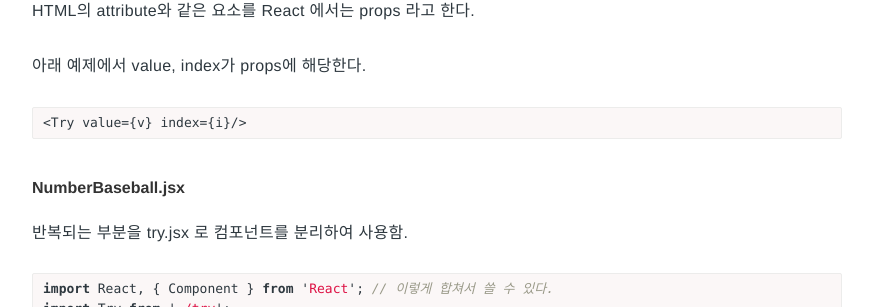
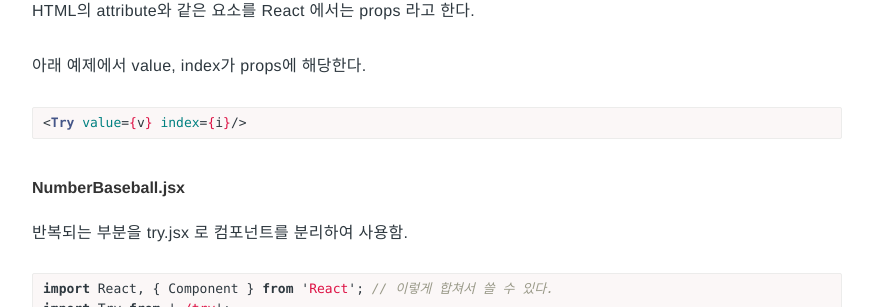
Before and after one commit to Pie001/pie001.github.io, a Jekyll site: the page built from _posts/2020-11-19-0075.md, in a window 1280 px wide and 900 px high, scrolled down 1690 px. Shown: the part 145-452 px from the top of the window, without its empty margins (203-1076 px from the left). Built offline with Jekyll 4.4.1, drawn with Linux system fonts in a browser that asks for light colours; comment, search, counter and statistics services are not loaded.

Commit message:
Update 2020-11-19-0075.md

````diff
--- a/_posts/2020-11-19-0075.md
+++ b/_posts/2020-11-19-0075.md
@@ -78,7 +78,7 @@ class NumberBaseball extends Component {
 HTML의 attribute와 같은 요소를 React 에서는 props 라고 한다.
 
 아래 예제에서 value, index가 props에 해당한다.
-```
+```jsx
 <Try value={v} index={i}/>
 ```
 
````
